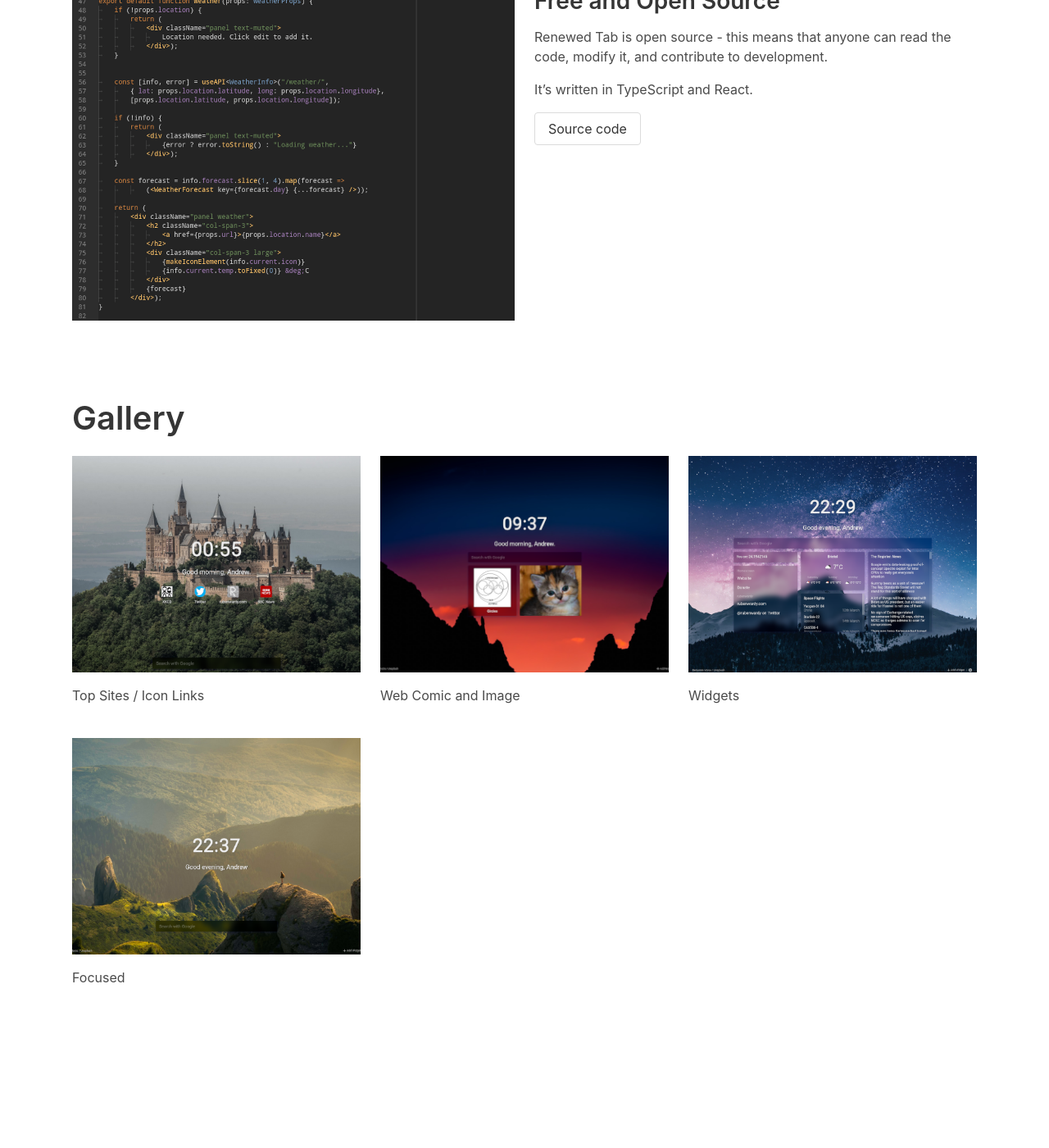
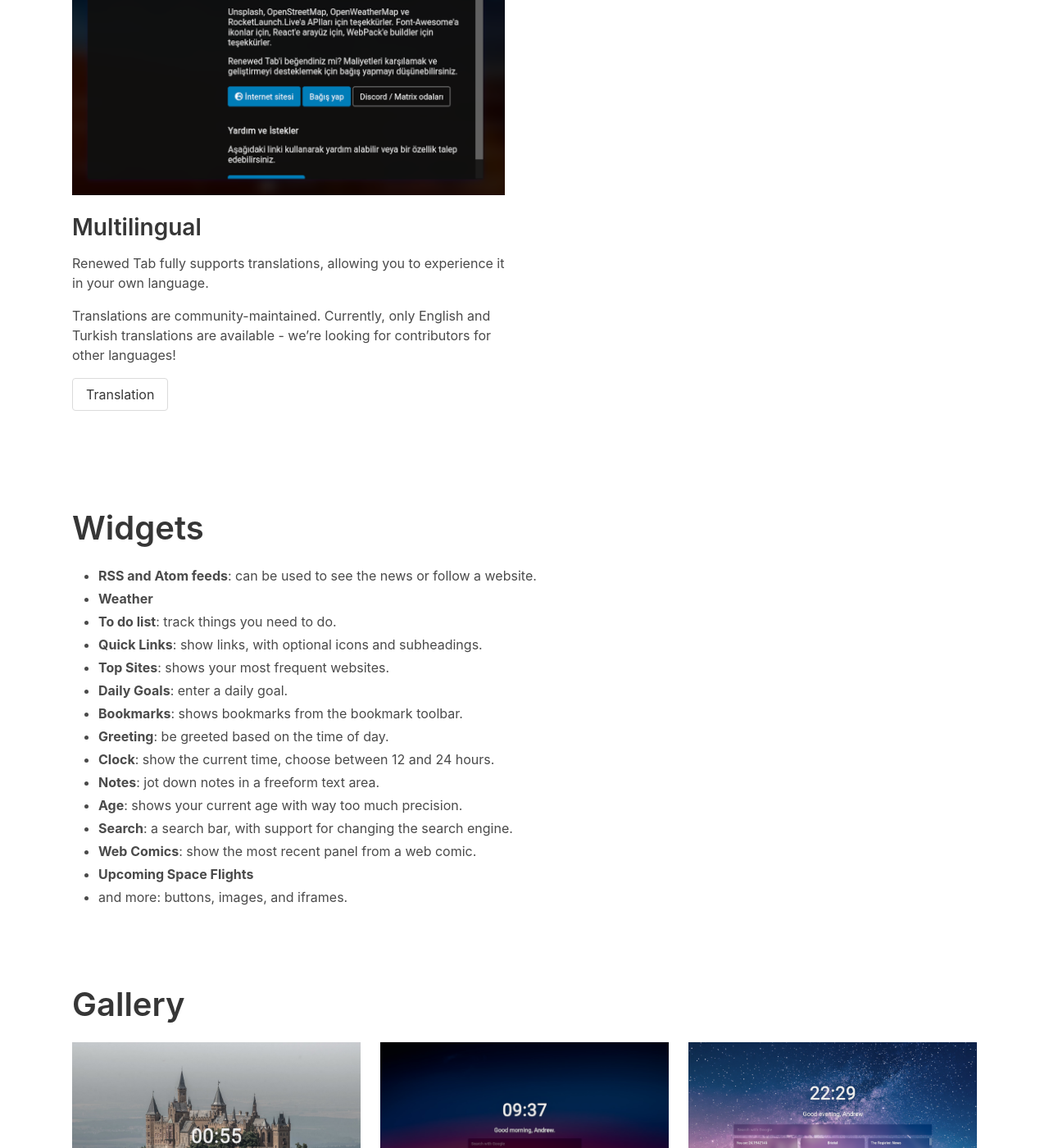
Before and after one commit to rubenwardy/renewedtab_website, a Jekyll site: the page built from index.html, in a window 1280 px wide and 1400 px high, scrolled down 1873 px. Shown: the whole window at 82% size. Built offline with Jekyll 4.4.1, drawn with Linux system fonts in a browser that asks for light colours; some of the changed text lies outside the part shown.

Commit message:
Update features

```diff
--- a/_data/features.yml
+++ b/_data/features.yml
@@ -5,11 +5,12 @@
     You can add, move, resize, and configure widgets on a grid using intuitive
     controls.
 
-    Choose from many widgets, including:
-    RSS and Atom feeds, the Weather, Quick Links, Top Sites, Daily Goals, Notes,
-    your current Age, Search bars, Web Comics, and upcoming Space Flights.
+    You can place the same type of widget multiple times, with different settings.
 
-    You can place the same type of widget multiple times, with different settings.
+    Some widgets are Internet connected, allowing you to load an RSS/Atom
+    feed or see the weather.
+
+    <a href="#widgets" class="button">Widget types</a>
 
 - title: Beautiful Backgrounds
   image: static/images/focus.png
@@ -40,3 +41,17 @@
     <a class="button" href="https://gitlab.com/rubenwardy/renewedtab">
       Source code
     </a>
+
+- title: Multilingual
+  image: static/images/languages.png
+  desc: |
+    Renewed Tab fully supports translations, allowing you to experience it
+    in your own language.
+
+    Translations are community-maintained. Currently, only English and
+    Turkish translations are available - we're looking for contributors
+    for other languages!
+
+    <a class="button" href="https://renewedtab.rubenwardy.com/translations/">
+      Translation
+    </a>
--- a/index.html
+++ b/index.html
@@ -33,41 +33,51 @@ layout: default
 </header>
 
 
-{% for item in site.data.features %}
-	<section class="section">
+<section class="section columns is-6 is-multiline is-variable" id="features">
+	{% for item in site.data.features %}
 		{% if item.image_link %}
 			{% assign image_link = item.image_link %}
 		{% else %}
 			{% assign image_link = item.image | replace: '.png', '_full.png' %}
 		{% endif %}
 
-		{% capture side %}{% cycle "left", "right" %}{% endcapture %}
-		{% capture text %}
-			<div class="column is-half content">
-				<h2>{{ item.title }}</h2>
-
-				{{ item.desc | markdownify }}
-			</div>
-		{% endcapture %}
-		{% capture image %}
-			<figure class="column is-half">
+		<div class="column is-half">
+			<figure>
 				<a class="image is-4by3" href="{{ image_link }}">
 					<img src="{{ item.image }}" alt="{{ item.title }}">
 				</a>
 			</figure>
-		{% endcapture %}
+			<div class="content mt-5">
+				<h2 class="is-4">{{ item.title }}</h2>
 
-		<div class="columns">
-			{% if side == "left" %}
-				{{ text }}
-				{{ image}}
-			{% else %}
-				{{ image}}
-				{{ text }}
-			{% endif %}
+				{{ item.desc | markdownify }}
+			</div>
 		</div>
-	</section>
-{% endfor %}
+	{% endfor %}
+</section>
+
+<section class="section">
+	<h2 id="widgets" class="title is-2">Widgets</h2>
+	<div class="content">
+		<ul>
+			<li><b>RSS and Atom feeds</b>: can be used to see the news or follow a website.</li>
+			<li><b>Weather</b></li>
+			<li><b>To do list</b>: track things you need to do.</li>
+			<li><b>Quick Links</b>: show links, with optional icons and subheadings.</li>
+			<li><b>Top Sites</b>: shows your most frequent websites.</li>
+			<li><b>Daily Goals</b>: enter a daily goal.</li>
+			<li><b>Bookmarks</b>: shows bookmarks from the bookmark toolbar.</li>
+			<li><b>Greeting</b>: be greeted based on the time of day.</li>
+			<li><b>Clock</b>: show the current time, choose between 12 and 24 hours.</li>
+			<li><b>Notes</b>: jot down notes in a freeform text area.</li>
+			<li><b>Age</b>: shows your current age with way too much precision.</li>
+			<li><b>Search</b>: a search bar, with support for changing the search engine.</li>
+			<li><b>Web Comics</b>: show the most recent panel from a web comic.</li>
+			<li><b>Upcoming Space Flights</b></li>
+			<li>and more: buttons, images, and iframes.</li>
+		</ul>
+	</div>
+</section>
 
 
 <section class="section">
```
Also changed, not shown: static/images/languages.png (added), static/images/languages_full.png (added), static/images/settings.png.
